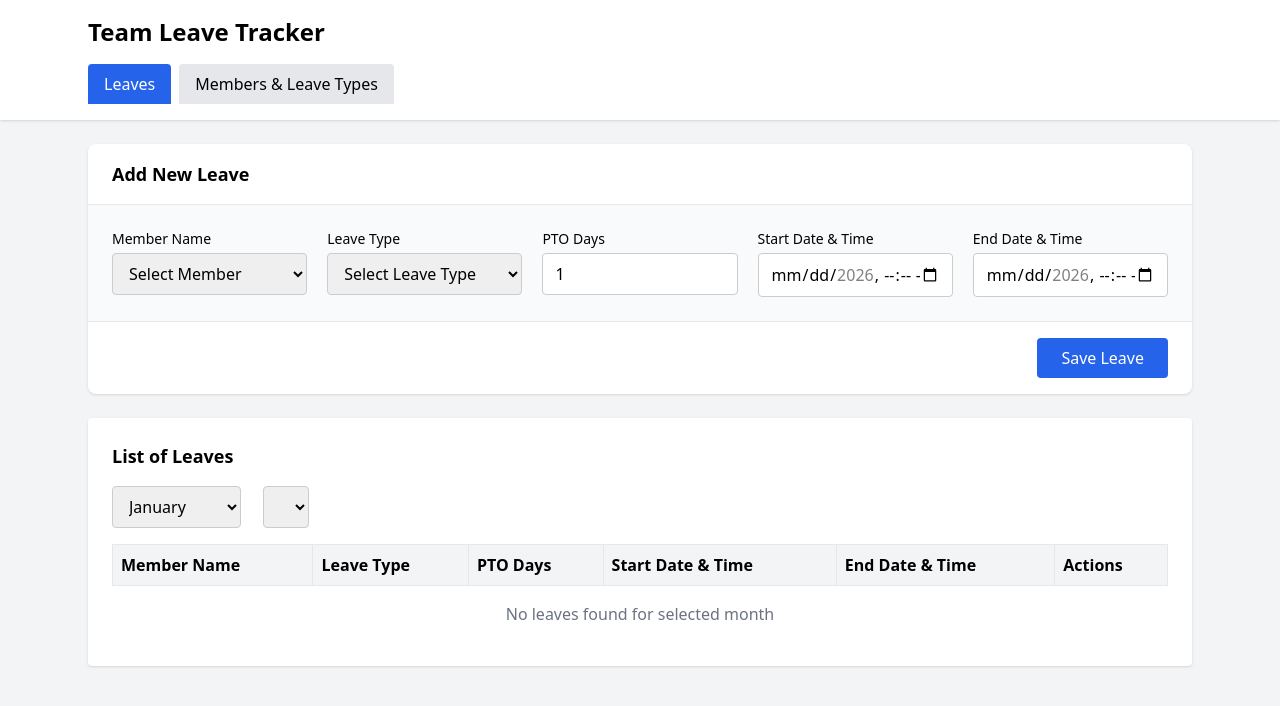
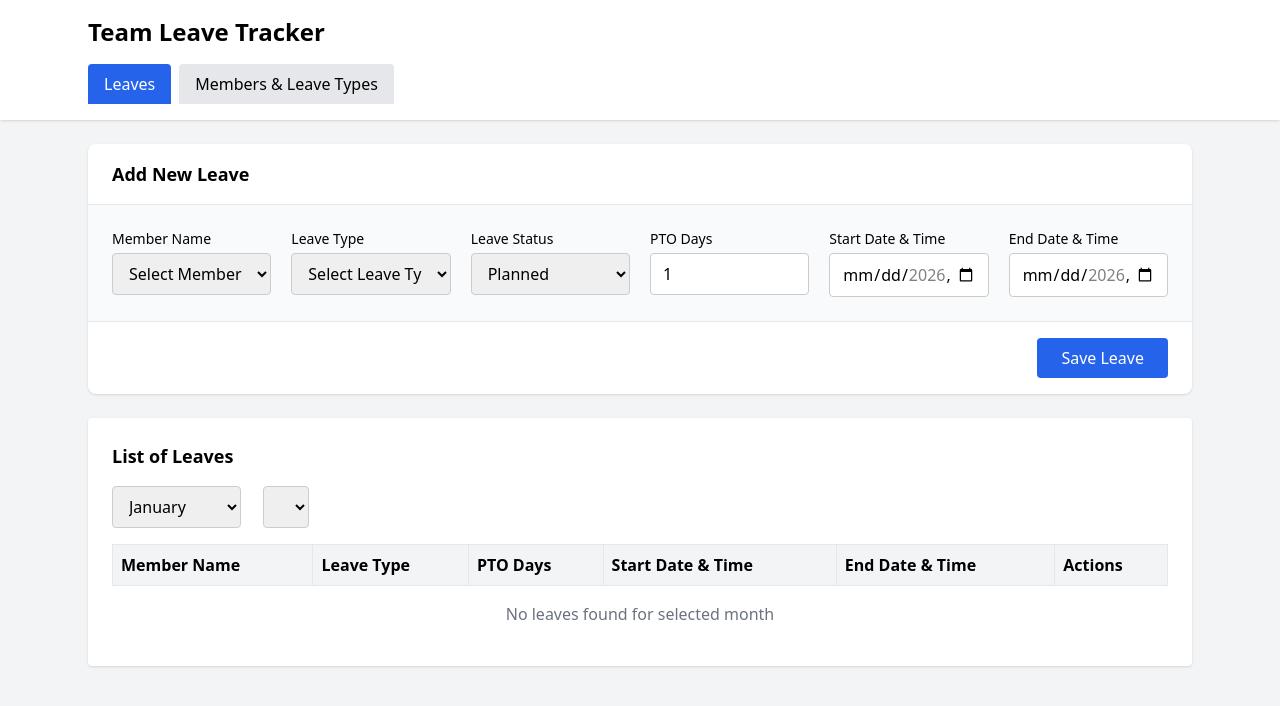
Before and after one commit to pinaki-GH/leave-tracker, a Next.js app: page / in a window 1280 px wide. Shown: the top 706 px of the page. Built offline with nearby package versions, Linux system fonts and the light colour scheme.

Commit message:
Update LeaveForm.tsx

```diff
--- a/components/LeaveForm.tsx
+++ b/components/LeaveForm.tsx
@@ -1,7 +1,7 @@
 "use client";
 
 import { useEffect, useState } from "react";
-import { Leave } from "@/lib/types";
+import { Leave, LeaveStatus } from "@/lib/types";
 import { getData } from "@/lib/storage";
 
 type Props = {
@@ -27,6 +27,7 @@ export default function LeaveForm({
     ptoDays: 1,
     startDate: "",
     endDate: "",
+    status: "Planned",
   });
 
   useEffect(() => {
@@ -57,6 +58,7 @@ export default function LeaveForm({
       ptoDays: 1,
       startDate: "",
       endDate: "",
+      status: "Planned",
     });
   };
 
@@ -69,7 +71,8 @@ export default function LeaveForm({
       </div>
 
       <div className="px-6 py-6 bg-gray-50">
-        <div className="grid grid-cols-1 md:grid-cols-2 lg:grid-cols-5 gap-5">
+        <div className="grid grid-cols-1 md:grid-cols-2 lg:grid-cols-6 gap-5">
+          {/* Member */}
           <div>
             <label className="block text-sm font-medium mb-1">
               Member Name
@@ -88,6 +91,7 @@ export default function LeaveForm({
             </select>
           </div>
 
+          {/* Leave Type */}
           <div>
             <label className="block text-sm font-medium mb-1">
               Leave Type
@@ -106,6 +110,27 @@ export default function LeaveForm({
             </select>
           </div>
 
+          {/* Status */}
+          <div>
+            <label className="block text-sm font-medium mb-1">
+              Leave Status
+            </label>
+            <select
+              className="w-full border px-3 py-2 rounded"
+              value={form.status}
+              onChange={e =>
+                setForm({
+                  ...form,
+                  status: e.target.value as LeaveStatus,
+                })
+              }
+            >
+              <option value="Planned">Planned</option>
+              <option value="Confirmed">Confirmed</option>
+            </select>
+          </div>
+
+          {/* PTO */}
           <div>
             <label className="block text-sm font-medium mb-1">
               PTO Days
@@ -120,6 +145,7 @@ export default function LeaveForm({
             />
           </div>
 
+          {/* Start */}
           <div>
             <label className="block text-sm font-medium mb-1">
               Start Date & Time
@@ -136,6 +162,7 @@ export default function LeaveForm({
             />
           </div>
 
+          {/* End */}
           <div>
             <label className="block text-sm font-medium mb-1">
               End Date & Time
```
